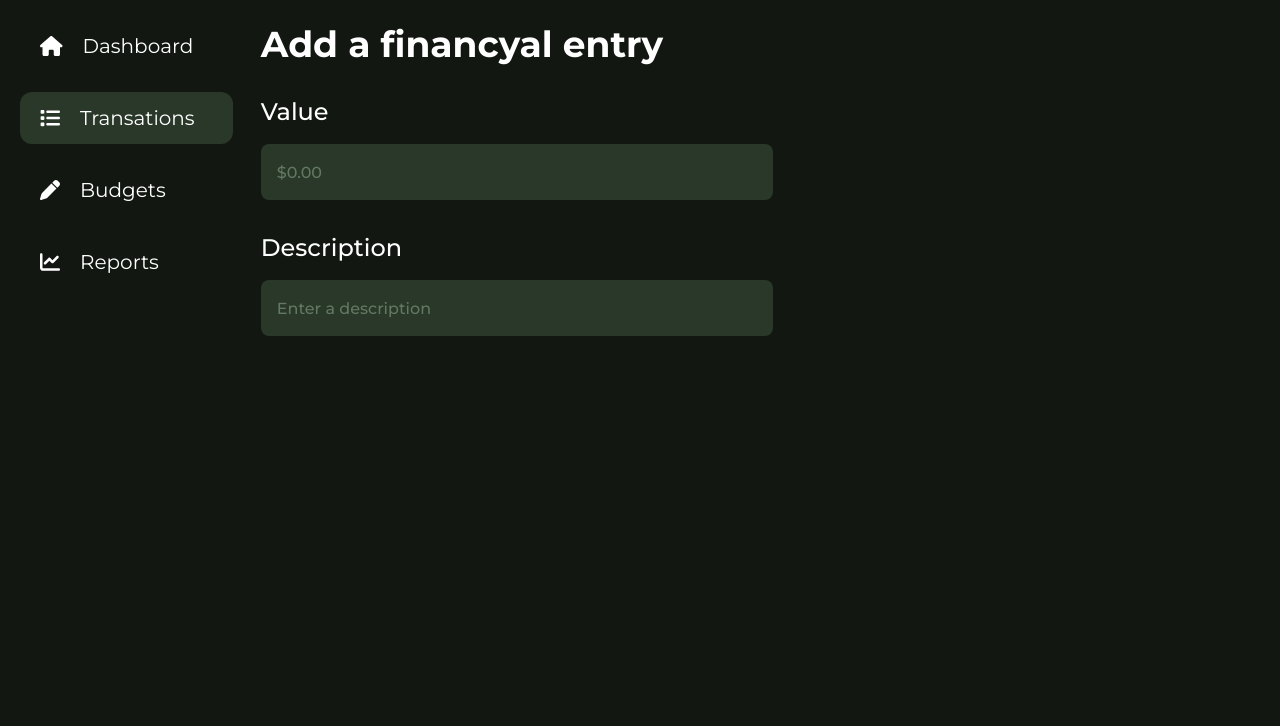
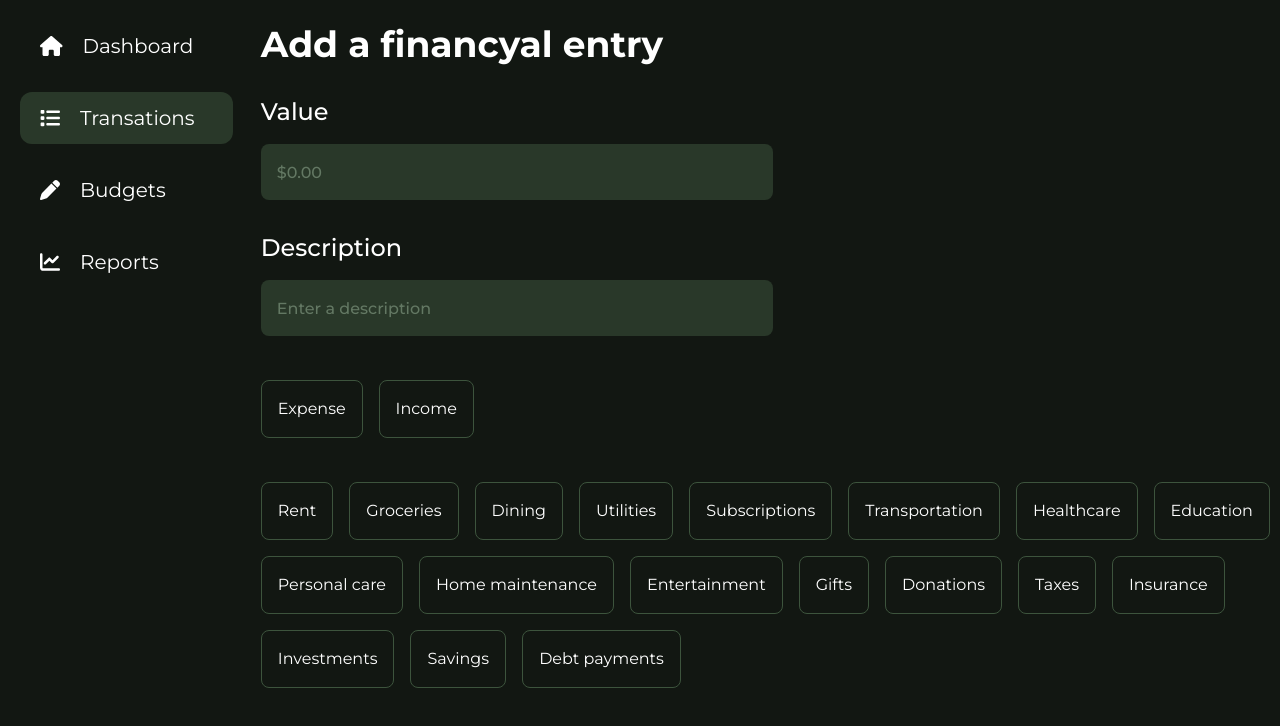
Before and after one commit to SirvalFilho/personal-financial-app, a Vue app: page /transactions in a window 1280 px wide. Shown: the top 726 px of the page. Built offline with nearby package versions, Linux system fonts and the light colour scheme.

Commit message:
feat: :sparkles: create and style Category Selector

```diff
--- /dev/null
+++ b/src/components/transactions/CategorySelector.vue
@@ -0,0 +1,15 @@
+<script setup>
+import { defineProps } from 'vue';
+
+defineProps({
+    name: String
+})
+</script>
+
+<template>
+    <button class="p-4  text-white border-[#3D543D] border rounded-lg">{{ name }}</button>
+</template>
+
+<style>
+
+</style>
--- a/src/components/transactions/TransactionInput.vue
+++ b/src/components/transactions/TransactionInput.vue
@@ -1,12 +1,10 @@
 <script setup>
-
 import { defineProps } from 'vue';
 
 defineProps({
     title: String,
     placeholder: String
 })
-
 </script>
 
 <template>
--- a/src/pages/TransactionsPage.vue
+++ b/src/pages/TransactionsPage.vue
@@ -1,12 +1,39 @@
 <script setup>
-    import HeaderTransaction from '../components/transactions/HeaderTransactions.vue'
-    import TransactionInput from '../components/transactions/TransactionInput.vue';
+import HeaderTransaction from '../components/transactions/HeaderTransactions.vue'
+import TransactionInput from '../components/transactions/TransactionInput.vue';
+import CategorySelector from "../components/transactions/CategorySelector.vue"
 </script>
 
 <template>
-    <HeaderTransaction/>
-    <TransactionInput title="Value" placeholder="$0.00"/>
-    <TransactionInput title="Description" placeholder="Enter a description"/>
+    <HeaderTransaction />
+    <TransactionInput title="Value" placeholder="$0.00" />
+    <TransactionInput title="Description" placeholder="Enter a description" />
+
+    <div class="mt-11 flex gap-4">
+        <CategorySelector name="Expense" />
+        <CategorySelector name="Income" />
+    </div>
+
+    <div class="mt-11 flex gap-4 flex-wrap">
+        <CategorySelector name="Rent" />
+        <CategorySelector name="Groceries" />
+        <CategorySelector name="Dining" />
+        <CategorySelector name="Utilities" />
+        <CategorySelector name="Subscriptions" />
+        <CategorySelector name="Transportation" />
+        <CategorySelector name="Healthcare" />
+        <CategorySelector name="Education" />
+        <CategorySelector name="Personal care" />
+        <CategorySelector name="Home maintenance" />
+        <CategorySelector name="Entertainment" />
+        <CategorySelector name="Gifts" />
+        <CategorySelector name="Donations" />
+        <CategorySelector name="Taxes" />
+        <CategorySelector name="Insurance" />
+        <CategorySelector name="Investments" />
+        <CategorySelector name="Savings" />
+        <CategorySelector name="Debt payments" />
+    </div>
 </template>
 
 <style scoped></style>
```
